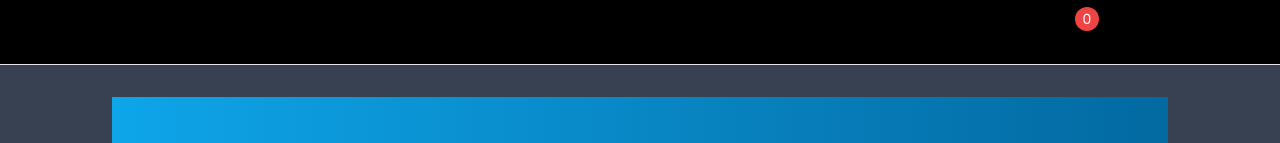
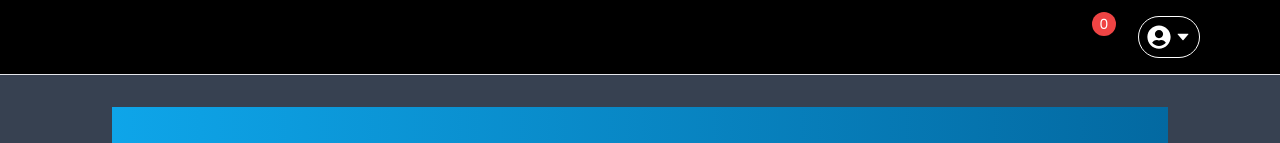
Before and after one commit to ahmadyusril/VStore-Next, a Next.js app: page / in a window 1280 px wide. Shown: the top 143 px of the page. Built offline with nearby package versions, Linux system fonts and the light colour scheme; a web font is replaced by a local one.

Commit message:
update user icon

```diff
--- a/src/app/register/registerForm.tsx
+++ b/src/app/register/registerForm.tsx
@@ -52,9 +52,8 @@ const RegisterForm = () => {
           }
         });
       })
-      .catch((error) => {
+      .catch(() => {
         toast.error("Something went wrong");
-        console.log(error);
       })
       .finally(() => {
         setIsLoading(false);
--- /dev/null
+++ b/src/components/Navbar/menuItem.tsx
@@ -0,0 +1,17 @@
+interface MenuItemProps {
+  children: React.ReactNode;
+  onClick?: () => void;
+}
+
+const MenuItem: React.FC<MenuItemProps> = ({ children, onClick }) => {
+  return (
+    <div
+      onClick={onClick}
+      className="px-4 py-3 hover:bg-neutral-100 transition"
+    >
+      {children}
+    </div>
+  );
+};
+
+export default MenuItem;
--- a/src/components/Navbar/navbar.tsx
+++ b/src/components/Navbar/navbar.tsx
@@ -2,6 +2,7 @@ import Link from "next/link";
 import Container from "../container";
 import { Rubik_Glitch } from "next/font/google";
 import CartCount from "./cartCount";
+import UserMenu from "./userMenu";
 
 const RubikGlitch = Rubik_Glitch({
   subsets: ["latin"],
@@ -32,7 +33,7 @@ const Navbar = () => {
             <div className="hidden md:block">Search</div>
             <div className="flex items-center gap-8 md-gap-12">
               <CartCount />
-              <div>UserMenu</div>
+              <UserMenu />
             </div>
           </div>
         </Container>
--- /dev/null
+++ b/src/components/Navbar/userMenu.tsx
@@ -0,0 +1,68 @@
+"use client";
+
+import { useCallback, useState } from "react";
+import Avatar from "../avatar";
+import { AiFillCaretDown } from "react-icons/ai";
+import Link from "next/link";
+import MenuItem from "./menuItem";
+
+const UserMenu = () => {
+  const [isOpen, setIsOpen] = useState(false);
+
+  const toggleOpen = useCallback(() => {
+    setIsOpen((prev) => !prev);
+  }, []);
+
+  return (
+    <>
+      <div className="relative z-30">
+        <div
+          onClick={toggleOpen}
+          className="
+        p-2
+        border-[1px]
+        border-white
+        flex
+        flex-row
+        items-center
+        gap-1
+        rounded-full
+        cursor-pointer
+        hover:shadow-md
+        transition
+        text-white
+        "
+        >
+          <Avatar />
+          <AiFillCaretDown />
+        </div>
+        {isOpen && (
+          <div
+            className="
+            absolute
+            rounded-md
+            shadow-md
+            w-[170px]
+            bg-black
+            overflow-hidden
+            top-12
+            right-0
+            text-sm
+            flex
+            flex-col
+            cursor-pointer
+            "
+          >
+            <div>
+              <Link href="orders">
+                <MenuItem onClick={toggleOpen}>Your Orders</MenuItem>
+              </Link>
+            </div>
+          </div>
+        )}
+      </div>
+    </>
+  );
+};
+
+export default UserMenu;
```
